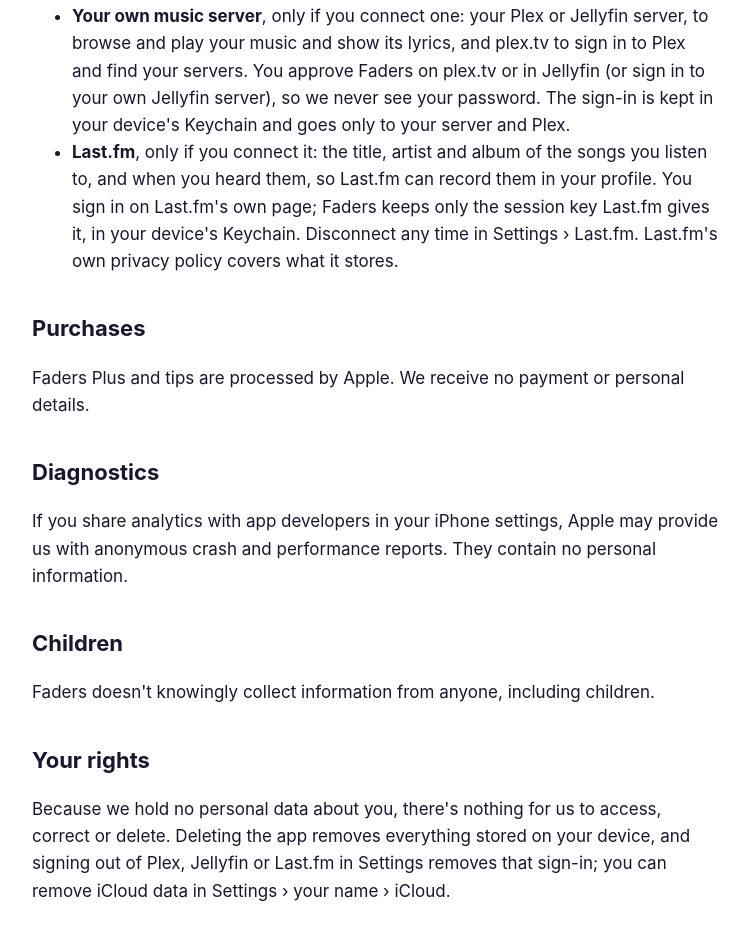
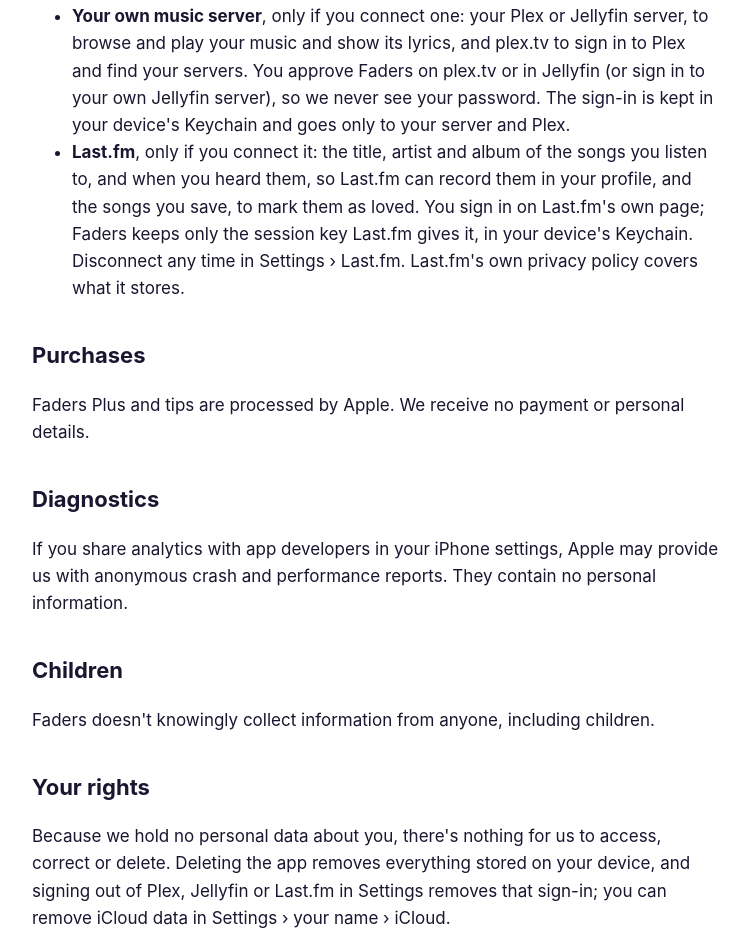
Before and after one commit to mayankgulaty/faders-app, a plain HTML site: page privacy.html in a window 1280 px wide. Shown: the part 1290-2226 px from the top of the page, without its empty margins (264-1013 px from the left). Drawn offline with Linux system fonts and the light colour scheme.

Commit message:
Privacy: Last.fm also marks saved songs as loved

```diff
--- a/privacy.html
+++ b/privacy.html
@@ -15,7 +15,7 @@
 <li><strong>Apple Maps</strong>, to draw the World Map of stations.</li>
 <li><strong>Apple Music</strong>, only if you give permission: to save songs to a playlist, and, if you connect it, to browse and play your Apple Music library and its artwork. Apple handles this under your Apple Account; we see none of it.</li>
 <li><strong>Your own music server</strong>, only if you connect one: your Plex or Jellyfin server, to browse and play your music and show its lyrics, and plex.tv to sign in to Plex and find your servers. You approve Faders on plex.tv or in Jellyfin (or sign in to your own Jellyfin server), so we never see your password. The sign-in is kept in your device's Keychain and goes only to your server and Plex.</li>
-<li><strong>Last.fm</strong>, only if you connect it: the title, artist and album of the songs you listen to, and when you heard them, so Last.fm can record them in your profile. You sign in on Last.fm's own page; Faders keeps only the session key Last.fm gives it, in your device's Keychain. Disconnect any time in Settings › Last.fm. Last.fm's own privacy policy covers what it stores.</li>
+<li><strong>Last.fm</strong>, only if you connect it: the title, artist and album of the songs you listen to, and when you heard them, so Last.fm can record them in your profile, and the songs you save, to mark them as loved. You sign in on Last.fm's own page; Faders keeps only the session key Last.fm gives it, in your device's Keychain. Disconnect any time in Settings › Last.fm. Last.fm's own privacy policy covers what it stores.</li>
 </ul>
 <h2>Purchases</h2>
 <p>Faders Plus and tips are processed by Apple. We receive no payment or personal details.</p>
```
